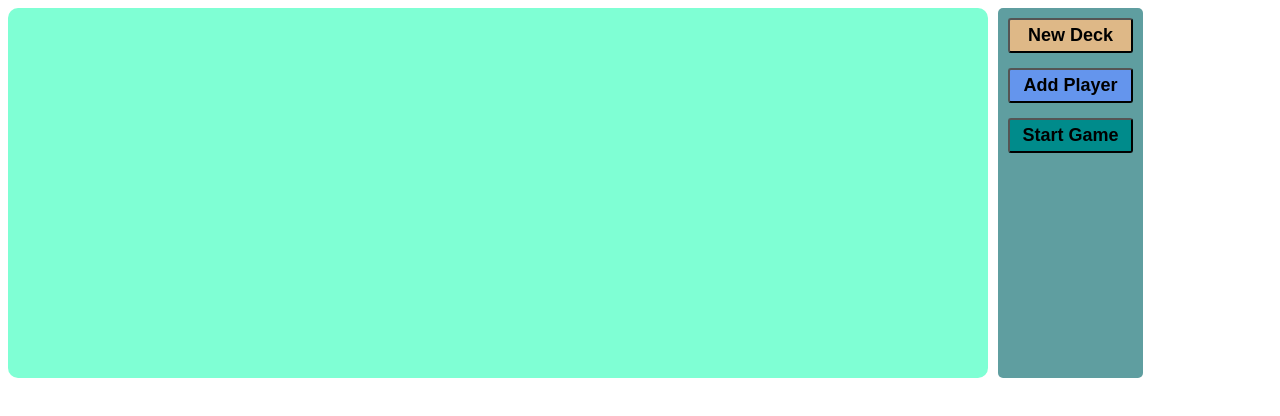
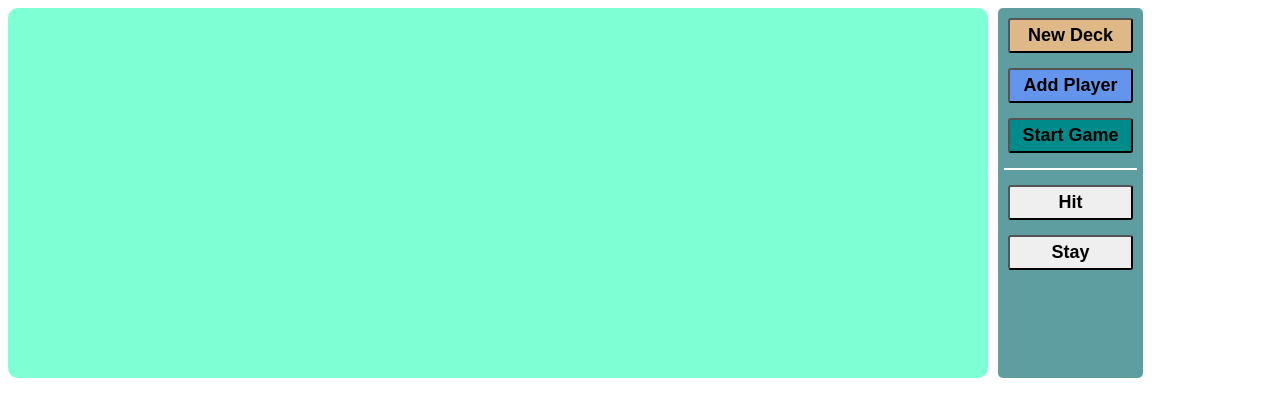
Before and after one commit to jjss886/Game-Portfolio, a React app in the folder Blackjack/: page / in a window 1280 px wide. Both pictures are taken after a click on the button "Start Game". Built offline with nearby package versions, Linux system fonts and the light colour scheme.

Commit message:
setting up initial button functions for a live game

```diff
--- a/Blackjack/src/ast/style.css
+++ b/Blackjack/src/ast/style.css
@@ -56,6 +56,15 @@
   background-color: darkcyan;
 }
 
+.btnSetUpBreak {
+  width: 90%;
+  color: white;
+  margin: 0;
+  border-width: 1px;
+  border-style: solid;
+  margin-bottom: 15px;
+}
+
 /* -------------------- CARD ELEMENT -------------------- */
 .cardDiv {
   height: 70px;
@@ -76,7 +85,7 @@
 
 /* -------------------- PLAYER ELEMENT -------------------- */
 .playerDiv {
-  width: 150px;
+  width: 250px;
   background-color: darkkhaki;
   border-radius: 5px;
   display: flex;
--- a/Blackjack/src/components/ButtonSetUp.js
+++ b/Blackjack/src/components/ButtonSetUp.js
@@ -15,7 +15,17 @@ class ButtonSetUp extends Component {
     this.props.setGame();
   };
 
+  hit = () => {
+    console.log("hitting");
+  };
+
+  stay = () => {
+    console.log("staying");
+  };
+
   render() {
+    const { liveGame } = this.props;
+
     return (
       <div className="btnSetUpDiv">
         <button
@@ -41,6 +51,27 @@ class ButtonSetUp extends Component {
         >
           Start Game
         </button>
+
+        {liveGame ? (
+          <>
+            <hr className="btnSetUpBreak" />
+            <button
+              type="button"
+              onClick={this.hit}
+              className="hitBtn setUpBtn"
+            >
+              Hit
+            </button>
+
+            <button
+              type="button"
+              onClick={this.stay}
+              className="stayBtn setUpBtn"
+            >
+              Stay
+            </button>
+          </>
+        ) : null}
       </div>
     );
   }
--- a/Blackjack/src/components/Table.js
+++ b/Blackjack/src/components/Table.js
@@ -1,14 +1,12 @@
 import React, { Component } from "react";
 import { connect } from "react-redux";
-import { setNewDeck, addPlayer, setGame } from "../store";
 import Card from "./Card";
 import Player from "./Player";
 import ButtonSetUp from "./ButtonSetUp";
 
 class Table extends Component {
   render() {
-    const { deck, players, liveGame } = this.props;
-    console.log("render -", liveGame);
+    const { deck, players } = this.props;
 
     return (
       <div className="totalFullDiv">
@@ -39,17 +37,12 @@ class Table extends Component {
 const mapState = state => {
   return {
     deck: state.deck,
-    players: state.players,
-    liveGame: state.liveGame
+    players: state.players
   };
 };
 
 const mapDispatch = dispatch => {
-  return {
-    setNewDeck: () => dispatch(setNewDeck()),
-    addPlayer: () => dispatch(addPlayer()),
-    setGame: () => dispatch(setGame())
-  };
+  return {};
 };
 
 export default connect(mapState, mapDispatch)(Table);
```
